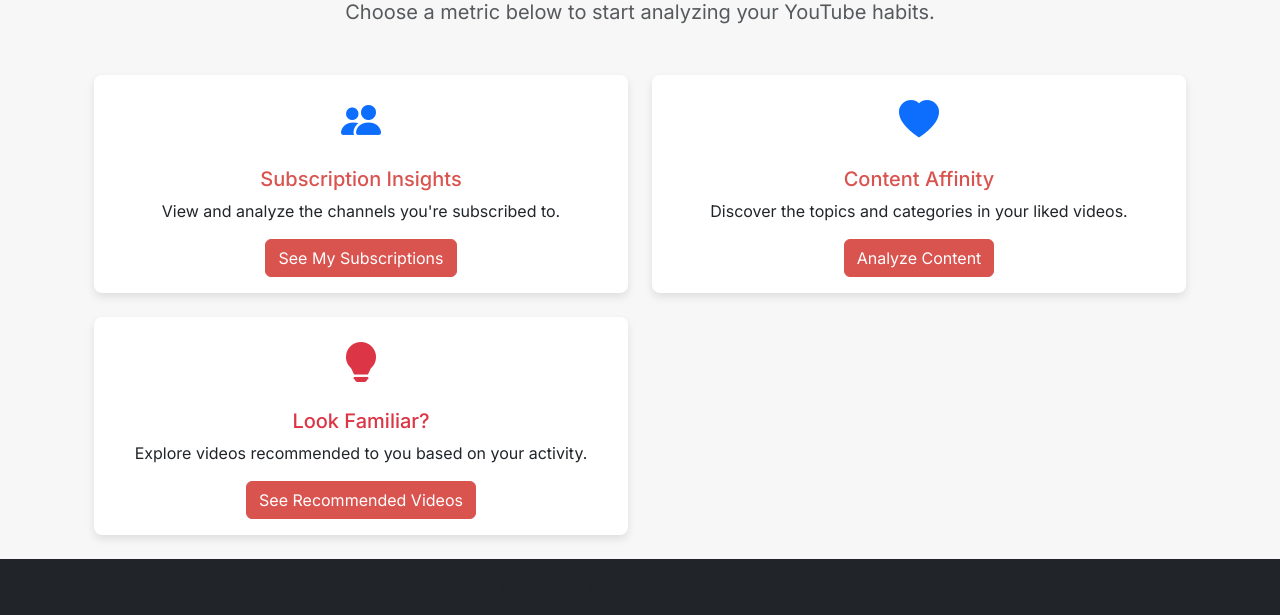
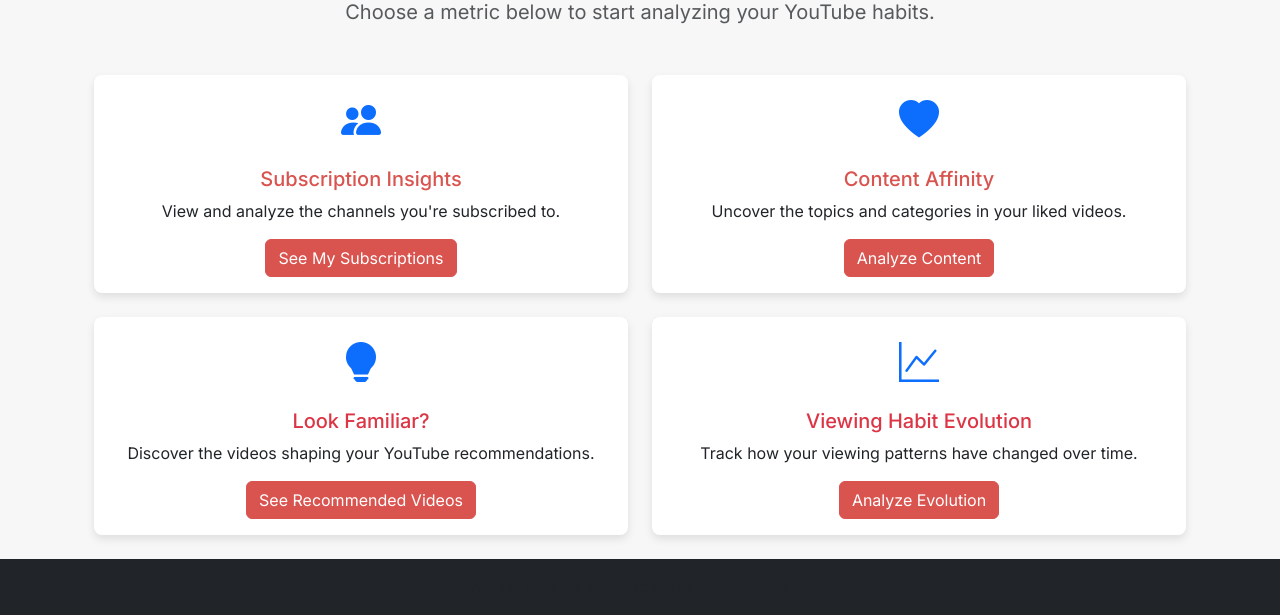
Before and after one commit to jerrychen751/mytube-metrics, a Django app: template metrics/templates/metrics/dashboard.html in a window 1280 px wide. Shown: the part 197-812 px from the top of the page. Run offline with Django 3.2, Linux system fonts and the light colour scheme; the template is opened without the code that fills it, so the values that code supplies are empty; some libraries are stand-ins or nearby versions.

Commit message:
feat: finalize dashboard card frontend

```diff
--- a/metrics/templates/metrics/dashboard.html
+++ b/metrics/templates/metrics/dashboard.html
@@ -34,7 +34,7 @@
           <div class="card-body text-center">
             <i class="bi bi-heart-fill fs-1 text-primary"></i>
             <h5 class="card-title mt-3">Content Affinity</h5>
-            <p class="card-text">Discover the topics and categories in your liked videos.</p>
+            <p class="card-text">Uncover the topics and categories in your liked videos.</p>
             <a href="{% url 'content_affinity' %}" class="btn btn-primary mt-auto">Analyze Content</a>
           </div>
         </div>
@@ -44,10 +44,22 @@
       <div class="col-md-6 mb-4">
         <div class="card h-100">
           <div class="card-body text-center">
-            <i class="bi bi-lightbulb-fill fs-1 text-danger"></i>
+            <i class="bi bi-lightbulb-fill fs-1 text-primary"></i>
             <h5 class="card-title mt-3 text-danger">Look Familiar?</h5>
-            <p class="card-text">Explore videos recommended to you based on your activity.</p>
+            <p class="card-text">Discover the videos shaping your YouTube recommendations.</p>
             <a href="{% url 'recommended_videos' %}" class="btn btn-primary mt-auto">See Recommended Videos</a>
+          </div>
+        </div>
+      </div>
+
+      {# Viewing Habit Evolution Card #}
+      <div class="col-md-6 mb-4">
+        <div class="card h-100">
+          <div class="card-body text-center">
+            <i class="bi bi-graph-up fs-1 text-primary"></i>
+            <h5 class="card-title mt-3 text-danger">Viewing Habit Evolution</h5>
+            <p class="card-text">Track how your viewing patterns have changed over time.</p>
+            <a href="#" class="btn btn-primary mt-auto">Analyze Evolution</a>
           </div>
         </div>
       </div>
```
